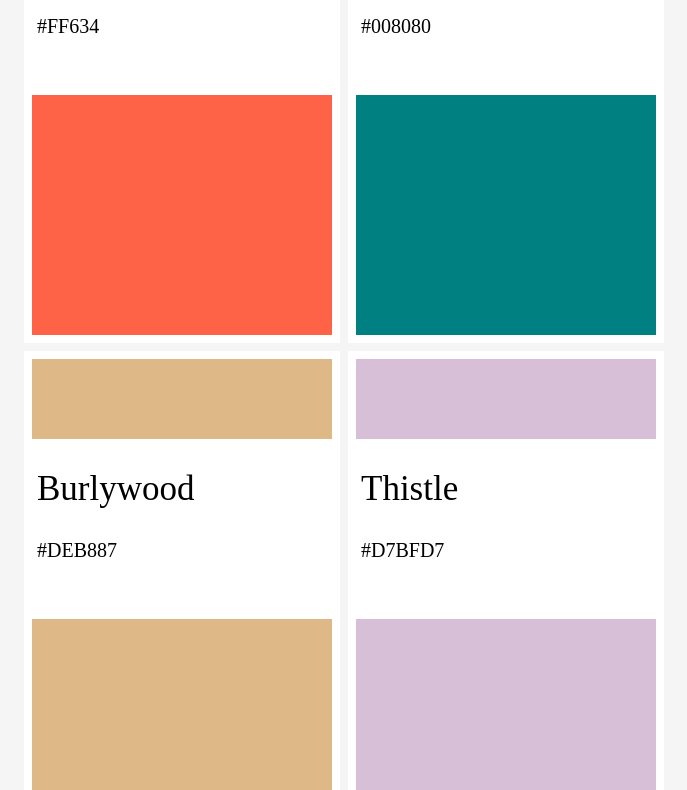
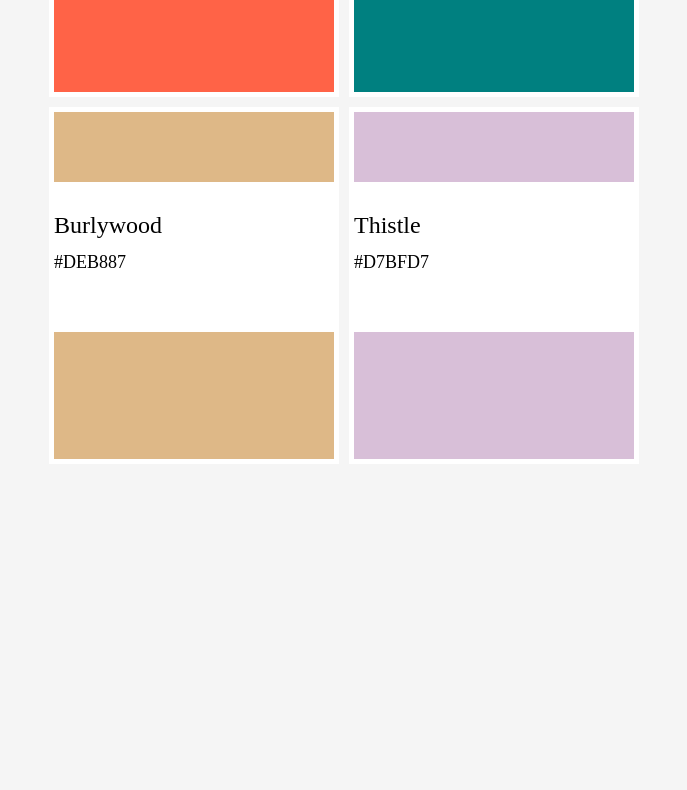
Before and after one commit to codnr98/kokoa-clone, a plain HTML site: page home.html in a window 1280 px wide. Shown: the part 339-1129 px from the top of the page, without its empty margins (296-983 px from the left). After the commit the page ends 816 px from the top, so only its background shows below. Drawn offline with Linux system fonts and the light colour scheme.

Commit message:
use pseudo slector the bast colors

```diff
--- a/home.html
+++ b/home.html
@@ -1,7 +1,6 @@
 <!DOCTYPE html> <!-- 이 코드는 브라우저에게 이건 test파일이 아닌 HTML문서라고 알려준다. -->
 <html lang="en"> <!-- 주된 언어가 어떤 언어인지 검색엔진에게 알려준다.-->
 <head>
-    <link rel="shortcut icon" href="https://nomadcoders.co/m.png">
     <meta charset="UTF-8"> <!-- 브라우저에게 text를 어떻게 그려달라는지 말해준다. -->
     <meta http-equiv="X-UA-Compatible" content="IE=edge">
     <meta name="description" content="This is my website"/>
@@ -9,34 +8,32 @@
     <link rel="stylesheet" href="styles.css">
 </head>
 <body>
-    <header id="title">The Best Colors</header>
-    <div>
-        <div id="cards-top">
-            <div id="tomato">
-                <div class="tag">
-                    <div class="name">Tomato</div>
-                    <div class="information">#FF634</div>
-                </div>
-            </div>
-            <div id="teal">
-                <div class="tag">
-                    <div class="name">Teal</div>
-                    <div class="information">#008080</div>
-                </div>
+    <header>The Best Colors</header>
+    <div class="top">
+        <div class="card">
+            <div class="color">
+                <div class="colorname">Tomato</div>
+                <div class="colorcode">#FF634</div>
             </div>
         </div>
-        <div id="cards-bottom">
-            <div id="burlywood">
-                <div class="tag">
-                    <div class="name">Burlywood</div>
-                    <div class="information">#DEB887</div>
-                </div>
+        <div class="card">
+            <div class="color">
+                <div class="colorname">Teal</div>
+                <div class="colorcode">#008080</div>
             </div>
-            <div id="thistle">
-                <div class="tag">
-                    <div class="name">Thistle</div>
-                    <div class="information">#D7BFD7</div>
-                </div>
+        </div>
+    </div>
+    <div class="bottom">
+        <div class="card">
+            <div class="color">
+                <div class="colorname">Burlywood</div>
+                <div class="colorcode">#DEB887</div>
+            </div>
+        </div>
+        <div class="card">
+            <div class="color">
+                <div class="colorname">Thistle</div>
+                <div class="colorcode">#D7BFD7</div>
             </div>
         </div>
     </div>
--- a/styles.css
+++ b/styles.css
@@ -1,84 +1,62 @@
 body {
+    height: 100vh;
+    background-color: whitesmoke;
     display: flex;
-    background-color: rgb(245, 245, 245);
     flex-direction: column;
-    justify-content: space-between;
     align-items: center;
-
 }
-#title {
-    width: 100vh;
-    margin-top: 60px;
-    margin-bottom: 40px;
-    font-size: 50px;
-    font-weight: 600;
+header {
+    width: 100vw;
+    height: 100px;
+    font-size: xx-large;
     display: flex;
     justify-content: center;
+    align-items: center;
 }
-#cards-top {
-    height: 520px;
-    width: 640px;
+.top {
+    width: 600px;
+    height: 550px;
     display: flex;
     justify-content: space-between;
-    align-items: flex-start;
-    flex-wrap: wrap;
 }
-#cards-bottom {
-    height: 520px;
-    width: 640px;
+.top > :first-child {
+    background-color: tomato;
+}
+.top > :last-child {
+    background-color: teal;
+}
+.bottom {
+    width: 600px;
+    height: 550px;
     display: flex;
     justify-content: space-between;
-    align-items: flex-end;
-    flex-wrap: wrap;
 }
-#tomato {
-    height: 500px;
-    width: 300px;
-    margin: 10;
-    background-color: tomato;
-    border: 8px solid white;
+.bottom > :first-child {
+    background-color: burlywood;
+}
+.bottom > :last-child {
+    background-color: thistle;
+}
+.card {
+    width: 615px;
+    margin: 5px;
+    border: 5px solid white;
     position: relative;
 }
-#teal {
-    height: 500px;
-    width: 300px;
-    margin: 10;
-    background-color: teal;
-    border: 8px solid white;
-    position: relative;
-}
-#burlywood {
-    height: 500px;
-    width: 300px;
-    margin: 10;
-    background-color: burlywood;
-    border: 8px solid white;
-    position: relative;
-}
-#thistle {
-    height: 500px;
-    width: 300px;
-    margin: 10;
-    background-color: thistle;
-    border: 8px solid white;
-    position: relative;
-}
-.tag {
-    height: 180px;
-    width: 300px;
+.color {
+    width: 100%;
+    height: 150px;
     background-color: white;
     position: absolute;
-    top: 80px;
+    top: 70px;
 }
-.name {
-    font-size: 35px;
+.colorname {
+    font-size: x-large;
     position: absolute;
     top: 30px;
-    left: 5px;
 }
-.information {
-    font-size: 20px;
+.colorcode {
+    font-size: large;
     position: absolute;
-    top: 100px;
-    left: 5px;
+    top: 70px;
 }
```
